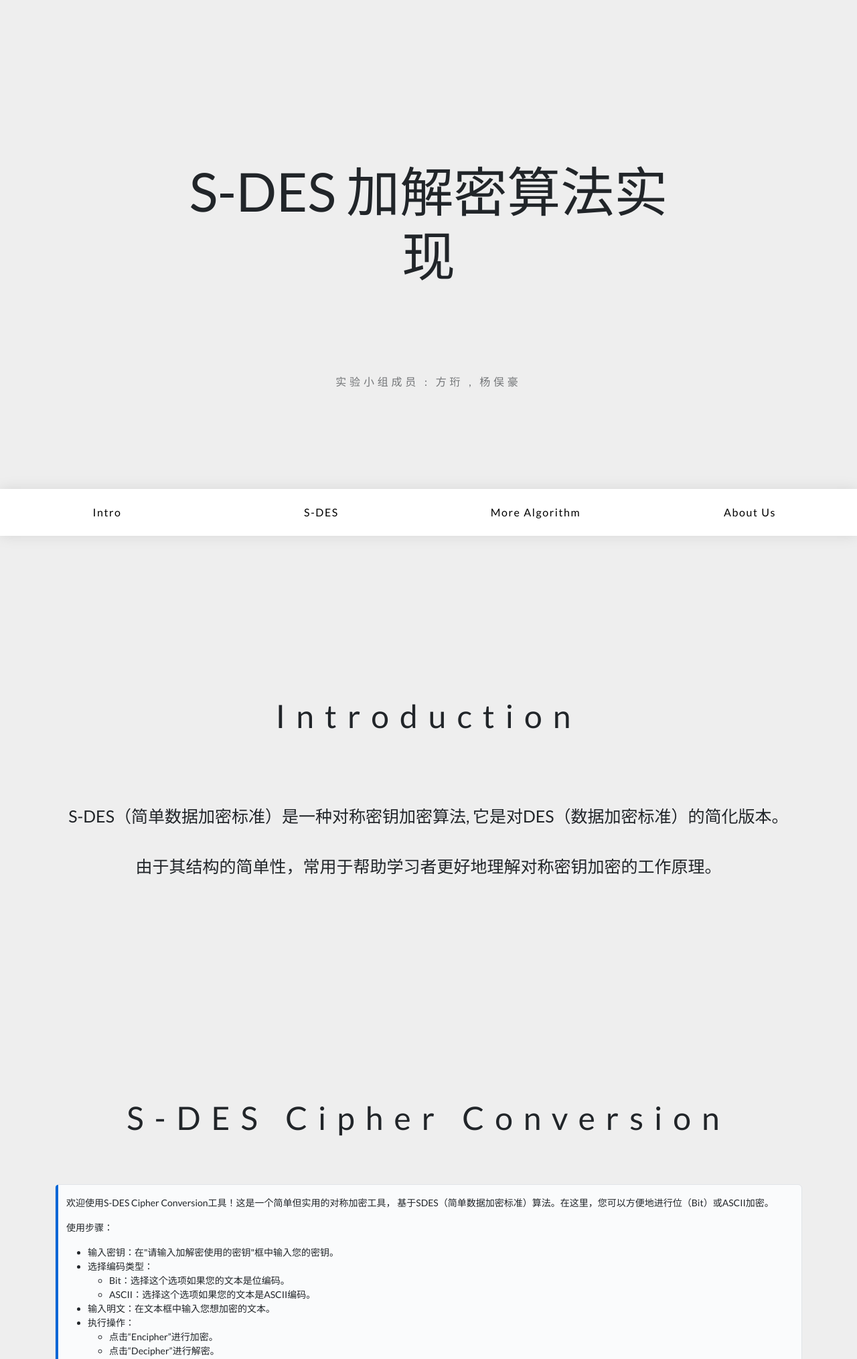
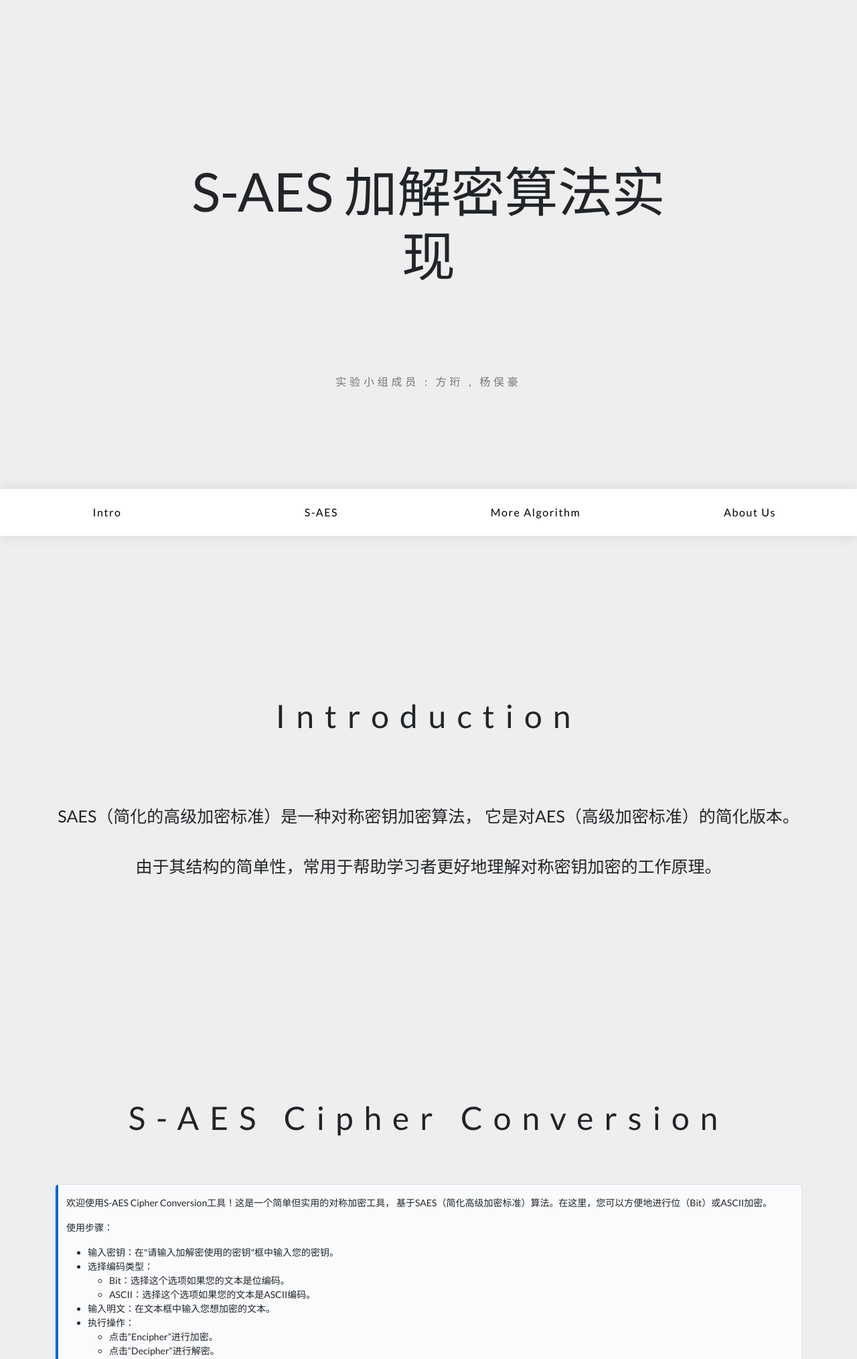
Before and after one commit to FangHeng/CQU_SimpleAES_Toolkit, a Django app: page / in a window 1280 px wide. Shown: the top 2029 px of the page at 67% size. Run offline with Django 4.2, Linux system fonts and the light colour scheme; some libraries are stand-ins or nearby versions.

Commit message:
更改了界面，添加了ASCII码处理

```diff
--- a/Cipher/templates/index.html
+++ b/Cipher/templates/index.html
@@ -3,7 +3,7 @@
 <html lang="en">
 <head>
     <meta charset="UTF-8">
-    <title>信息安全导论：S-DES的实现</title>
+    <title>信息安全导论：S-AES的实现</title>
     <link rel="icon" type="image/png" href="{% static 'image/icon.jpg' %}">
     <link href="https://fonts.googleapis.com/css?family=Lato:400,700" rel="stylesheet">
     <link rel="stylesheet" href="https://cdnjs.cloudflare.com/ajax/libs/normalize/5.0.0/normalize.min.css">
@@ -18,12 +18,12 @@
 <!-- Hero -->
 <section class="et-hero-tabs">
     <h1 style="font-size: 80px;position: absolute;top: 40%;text-align: center;left: 0;right: 0;margin: auto;width: 60%">
-        S-DES 加解密算法实现</h1>
+        S-AES 加解密算法实现</h1>
     <h3 style="position: absolute;top: 70%;text-align: center;left: 0;right: 0;margin: auto;width: 50%">实验小组成员 :
         方珩 , 杨俣豪</h3>
     <div class="et-hero-tabs-container">
         <a class="et-hero-tab" href="#tab-es6">Intro</a>
-        <a class="et-hero-tab" href="#tab-flexbox">S-DES</a>
+        <a class="et-hero-tab" href="#tab-flexbox">S-AES</a>
         <a class="et-hero-tab" href="#tab-react">More Algorithm</a>
         <a class="et-hero-tab" href="#tab-angular">About Us</a>
         {#      <a class="et-hero-tab" href="#tab-other">Other</a>#}
@@ -35,16 +35,18 @@
 <main class="et-main">
     <section class="et-slide" id="tab-es6">
         <h1 style="position: absolute;top:30%;text-align: center">Introduction</h1>
-        <p style="position: absolute;top:50%;text-align: center;font-size: 25px">S-DES（简单数据加密标准）是一种对称密钥加密算法,
-            它是对DES（数据加密标准）的简化版本。<br><br>
-            由于其结构的简单性，常用于帮助学习者更好地理解对称密钥加密的工作原理。</p>
+        <p style="position: absolute;top:50%;text-align: center;font-size: 25px">
+            SAES（简化的高级加密标准）是一种对称密钥加密算法，
+    它是对AES（高级加密标准）的简化版本。<br><br>
+    由于其结构的简单性，常用于帮助学习者更好地理解对称密钥加密的工作原理。
+        </p>
     </section>
     <section class="et-slide" id="tab-flexbox">
-        <h1 style="position: absolute;top:5%;text-align: center">S-DES Cipher Conversion</h1>
+        <h1 style="position: absolute;top:5%;text-align: center">S-AES Cipher Conversion</h1>
         <div class="container mt-5" style="position: absolute;top: 15%">
             <div class="github-comment">
-                <p>欢迎使用S-DES Cipher Conversion工具！这是一个简单但实用的对称加密工具，
-                    基于SDES（简单数据加密标准）算法。在这里，您可以方便地进行位（Bit）或ASCII加密。</p>
+                <p>欢迎使用S-AES Cipher Conversion工具！这是一个简单但实用的对称加密工具，
+                    基于SAES（简化高级加密标准）算法。在这里，您可以方便地进行位（Bit）或ASCII加密。</p>
                 <p>使用步骤：</p>
                 <ul>
                     <li>输入密钥：在"请输入加解密使用的密钥"框中输入您的密钥。</li>
@@ -86,7 +88,7 @@
             </div>
 
             <textarea class="plaintextArea" id="plaintext" name="plaintext"
-                      placeholder="输入加解密对应的原文或者密文：&#10;请注意如果选择bit型加密，请输入8位二进制数；&#10;如果选择ASCII型加密，则输入您需要加密的原文字符串即可。"></textarea>
+                      placeholder="输入加解密对应的原文或者密文：&#10;请注意如果选择bit型加密，请输入16位二进制数；&#10;如果选择ASCII型加密，则输入您需要加密的原文字符串即可。"></textarea>
             <textarea class="ciphertextArea" id="ciphertext" name="ciphertext" placeholder="&#10;&#10;&#10;&#10;输出结果"
                       readonly="true">
             </textarea>
@@ -119,7 +121,7 @@
         <h2 style="position: absolute;top:60%;text-align: center">
             项目成员：2021级软件工程03班 方珩、杨俣豪</h2>
         <h3 style="position: absolute;top:75%;text-align: center">作业目标:
-            学习S-DES的加解密流程,并使用编程语言实现S-DES加密算法实例。</h3>
+            学习S-AES的加解密流程,并使用编程语言实现S-AES加密算法实例。</h3>
         <h3 style="position: absolute;top:80%;text-align: center">目前进度:
             增加了程序对ASCII码的适应，完成实用性的扩展，并完成对应五项任务的测试。</h3>
         <div>
@@ -155,6 +157,7 @@
             var key = $('#key').val();
             var plaintext = $('#plaintext').val();
             var trans_type = $("input[name='choice']:checked").val()
+
             $.ajax({
                 type: "POST",
                 data: {
--- a/Cipher/views.py
+++ b/Cipher/views.py
@@ -1,5 +1,5 @@
 from django.shortcuts import render,HttpResponse
-from SAES.SDES import SDES
+from SAES.SAES import SAES
 from django.http import JsonResponse
 
 def start(request):
@@ -14,24 +14,33 @@ def plaintext_sent(request):
         key_input = request.POST['key']
         plaintext_input = request.POST['plaintext']
         type = request.POST['type']
-        if (type == "ASCII"):
-            sdes = SDES(key=key_input)
+        if type == "ASCII":
+            saes = SAES(key=key_input)
             out = ""
-            for i in range(len(plaintext_input)):
-                temp = bin(ord(plaintext_input[i])).replace("0b","").zfill(8)
-                out_bin = sdes.encrypt(temp)
-                out_hex = hex(int(out_bin, 2))[2:].zfill(2)
-                out += (out_hex)
+
+            # 转换输入为二进制
+            binary_input = ''.join([bin(ord(char)).replace("0b", "").zfill(8) for char in plaintext_input])
+
+            # 检查字符数并进行填充
+            if len(plaintext_input) % 2 == 1:  # 奇数字符，添加00000001
+                binary_input += '00000001'
+            else:  # 偶数字符，添加00000010 00000010
+                binary_input += '00000010' + '00000010'
+
+            for i in range(0, len(binary_input), 16):
+                bin_block = binary_input[i:i + 16]
+                out_hex = hex(int(saes.encrypt(bin_block), 2))[2:].zfill(4)  # 加密并转换为16进制
+                out += out_hex
 
             data = {
-                "ciphertext" : out
+                "ciphertext": out
             }
-
             return JsonResponse(data)
 
-        elif(type == "Bit"):
-            sdes = SDES(key=key_input)
-            out_bin = sdes.encrypt(plaintext_input)
+        elif type == "Bit":
+            saes = SAES(key=key_input)
+            out_bin = saes.encrypt(plaintext_input)
+            out_hex = hex(int(out_bin, 2))[2:].zfill(4)
             data = {
                 "ciphertext": out_bin
             }
@@ -45,24 +54,39 @@ def ciphertext_sent(request):
         key_input = request.POST['key']
         ciphertext_input = request.POST['plaintext']
         type = request.POST['type']
-        if(type == "ASCII"):
-            sdes = SDES(key=key_input)
+
+        # 实例化SAES对象
+        saes = SAES(key=key_input)
+
+        if type == "ASCII":
             out = ""
-            for i in range(len(ciphertext_input)//2):
-                temp1 = bin(int(ciphertext_input[2*i], 16)).replace("0b", "").zfill(4)
-                temp2 = bin(int(ciphertext_input[2*i+1], 16)).replace("0b", "").zfill(4)
-                out_bin = sdes.decrypt(temp1+temp2)
-                out_chr=chr(int(out_bin, 2))
-                out += (out_chr)
+
+            # 每4个字符（16位）解密一次
+            for i in range(0, len(ciphertext_input), 4):
+                hex_block = ciphertext_input[i:i + 4]
+                bin_block = bin(int(hex_block, 16)).replace("0b", "").zfill(16)
+                out_bin = saes.decrypt(bin_block)
+
+                # 从二进制块中检索原始字符
+                out_chr1 = chr(int(out_bin[:8], 2))
+                out_chr2 = chr(int(out_bin[8:], 2))
+
+                # 检查填充字符并按需要删除它们
+                if out_bin[8:] == '00000001':
+                    out += out_chr1
+                elif out_bin[:8] == '00000010' and out_bin[8:] == '00000010':
+                    continue
+                else:
+                    out += out_chr1 + out_chr2
 
             data = {
                 "ciphertext": out
             }
             return JsonResponse(data)
 
-        elif(type == "Bit"):
-            sdes = SDES(key=key_input)
-            out_bin = sdes.decrypt(ciphertext_input)
+        elif type == "Bit":
+            bin_input = bin(int(ciphertext_input,2)).replace("0b", "").zfill(16)
+            out_bin = saes.decrypt(bin_input)
             data = {
                 "ciphertext": out_bin
             }
--- a/SAES/SAES.py
+++ b/SAES/SAES.py
@@ -179,7 +179,6 @@ class SAES:
 if __name__ == '__main__':
     key = '0010110101010101'
     saes = SAES(key=key)
-
     plaintext = '0110101110100011'
     print(f'本次SAES加密明文为：{plaintext}')
     encrypted_ciphertext = saes.encrypt(plaintext)
```
